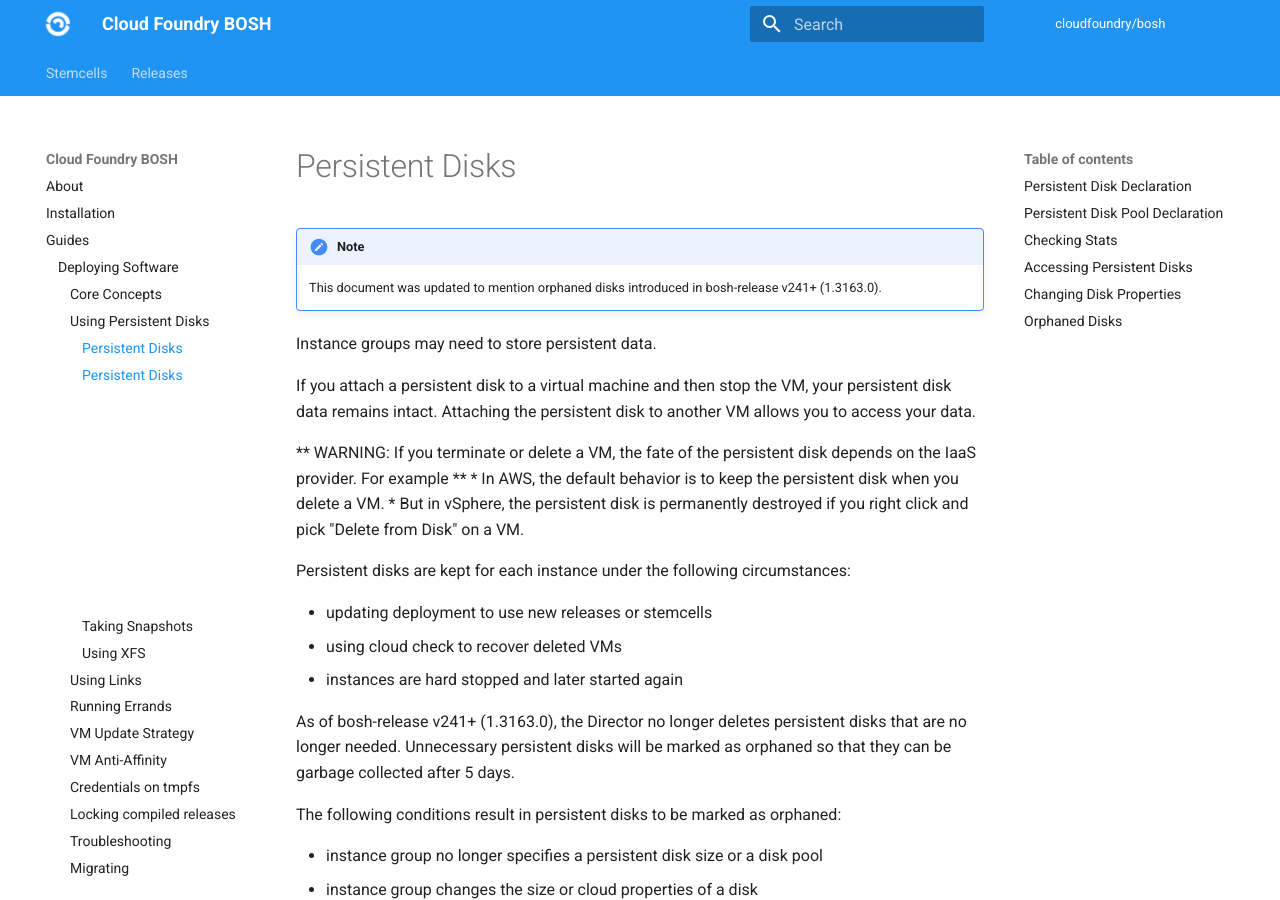
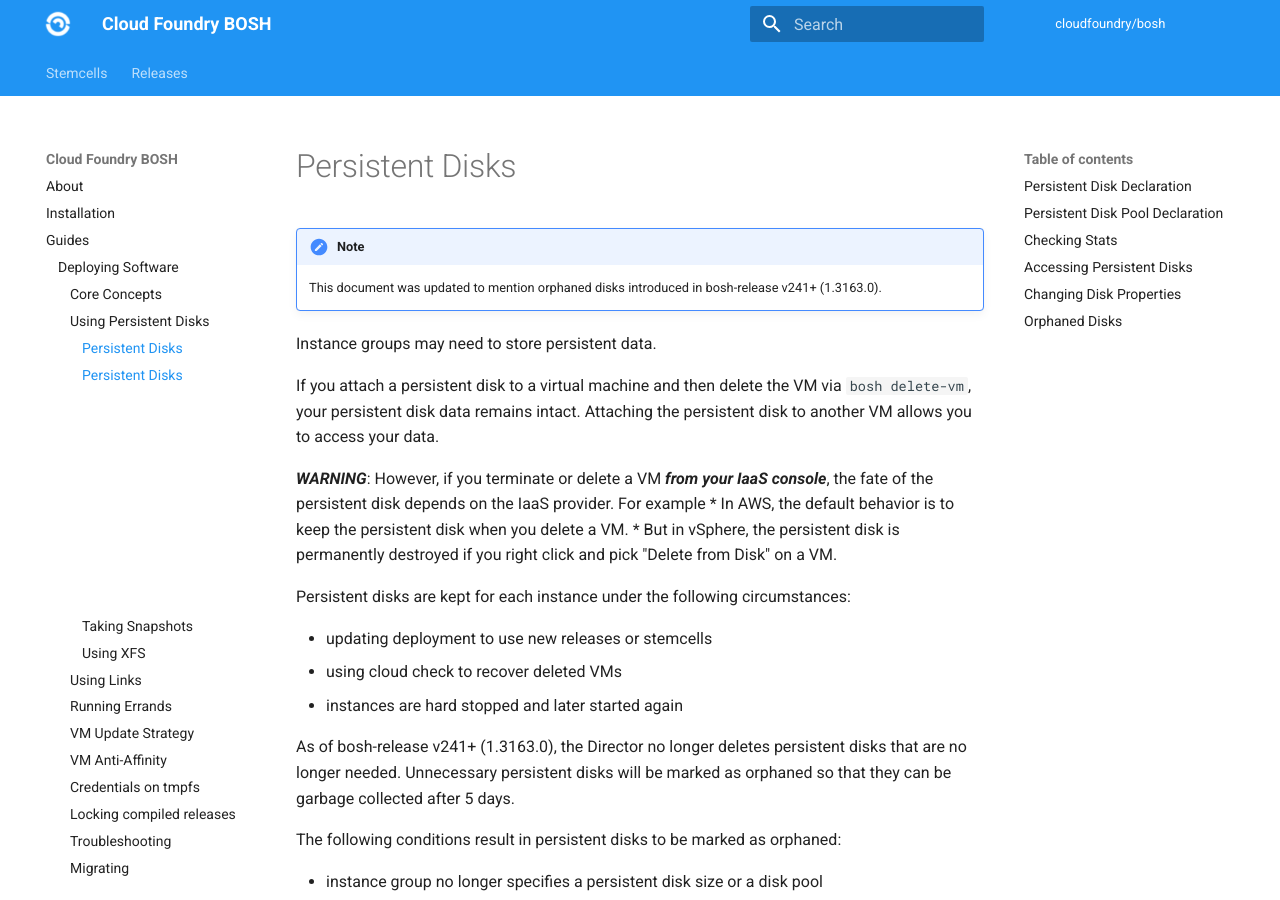
Before and after one commit to cloudfoundry/docs-bosh, an MkDocs documentation site: the page built from content/persistent-disks.md, in a window 1280 px wide and 900 px high. Built offline with MkDocs 1.6.1 and Material for MkDocs 9.7.7, drawn with Linux system fonts in a browser that asks for light colours; old or Windows-style settings are respelled for this version of MkDocs.

Commit message:
clarify delete vm persistent disk behavior

```diff
--- a/content/persistent-disks.md
+++ b/content/persistent-disks.md
@@ -3,9 +3,11 @@
 
 Instance groups may need to store persistent data.
 
-If you attach a persistent disk to a virtual machine and then stop the VM, your persistent disk data remains intact. Attaching the persistent disk to another VM allows you to access your data.
+If you attach a persistent disk to a virtual machine and then delete the VM via `bosh delete-vm`, your
+persistent disk data remains intact. Attaching the persistent disk to another VM allows you to access your data.
 
-** WARNING: If you terminate or delete a VM, the fate of the persistent disk depends on the IaaS provider. For example **
+***WARNING***: However, if you terminate or delete a VM ***from your IaaS console***, the fate of the persistent
+disk depends on the IaaS provider.  For example
 * In AWS, the default behavior is to keep the persistent disk when you delete a VM.
 * But in vSphere, the persistent disk is permanently destroyed if you right click and pick "Delete from Disk" on a VM.
 
```
